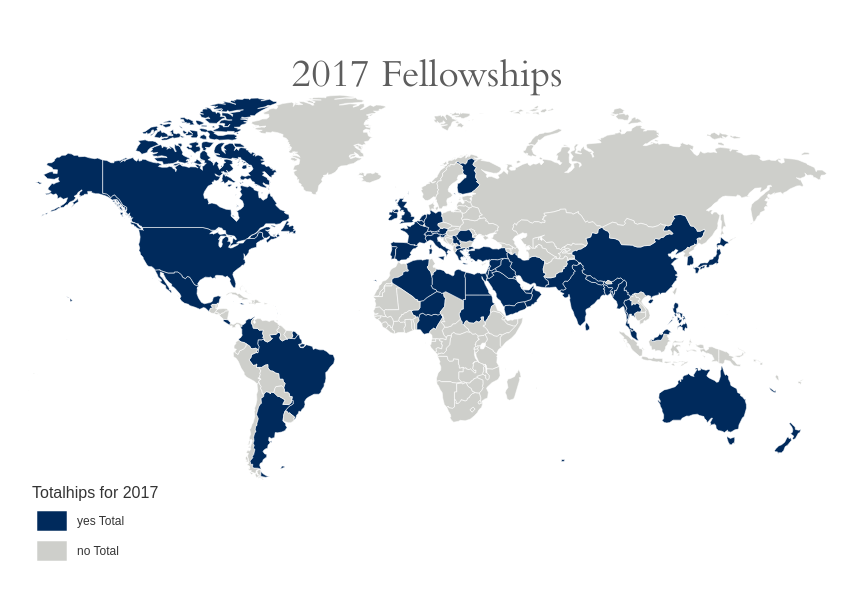
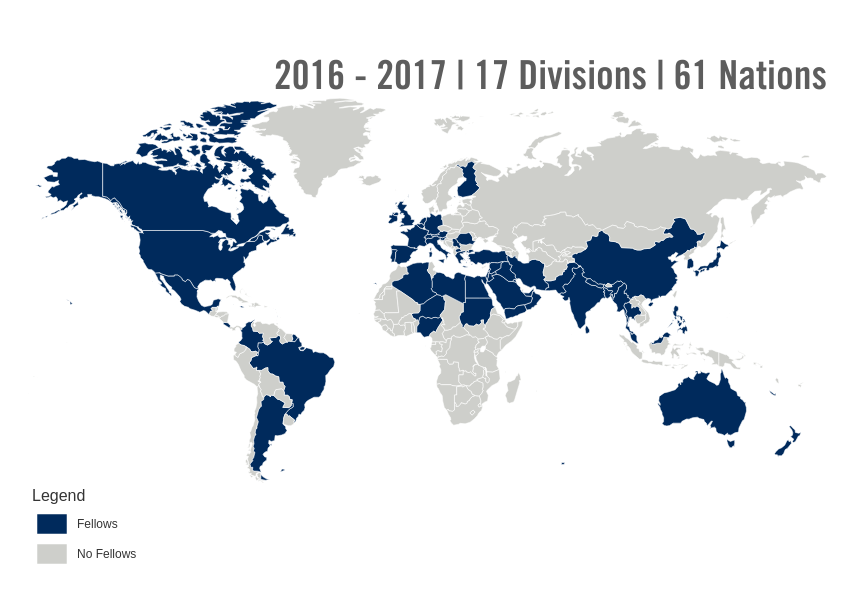
Before and after one commit to jandresg/uoft-testing, a plain HTML site: page index.html in a window 1280 px wide. Shown: the whole page, without its empty margins (213-1070 px from the left). Drawn offline with nearby package versions, Linux system fonts and the light colour scheme; some packages are replaced by stand-ins of ours; a script that the page names is missing.

Commit message:
routine commit
editing the views of the header and some cleaning up in the hover over pop ups

```diff
--- a/css/stylesheet.css
+++ b/css/stylesheet.css
@@ -26,12 +26,13 @@
 		color: #5d5d5d;
 		font-family: Helvetica, Arial, sans-serif;
 	}
-	h1 {
-		font-family: 'Bembo';
+	h2 {
+		font-family: 'TradeGothic20';
     	font-size: 40px;
     	font-weight: bold;
 		margin: auto;
 		margin-top: 50px;
+		text-align: right;
     }
 
     .container {
--- a/index.html
+++ b/index.html
@@ -22,16 +22,16 @@
 </head>
 <body>
 	<div class="container">
-		<h1><center> 2017 Fellowships</center></h1>
+		<h2>2016 - 2017 | 17 Divisions | 61 Nations </h2>
 
 		<div class="mapcontainer" onmouseout="scrollingText">
 
 			<div class="map">
-				<span>Alternative content for the map </span>
+<!-- 				<span>Alternative content for the map </span> -->
 			</div>
 
 			<div class="areaLegend">
-				<span>Alternative content for the legend</span>
+<!-- 				<span>Alternative content for the legend</span> -->
     		</div>
 
 		</div>
--- a/js/map.js
+++ b/js/map.js
@@ -16,7 +16,7 @@ $(function () {
       <!-- legend area -->
       legend: {
         area: {
-          title: "Totalhips for 2017",
+          title: "Legend",
           slices: [
             {
               max: 1,
@@ -26,7 +26,7 @@ $(function () {
               attrsHover: {
                 fill: "#008bb0"
               },
-              label: "yes Total"
+              label: "Fellows"
             },
             {
               <!-- NO Total -->
@@ -37,7 +37,7 @@ $(function () {
               attrsHover: {
                 fill: "#CECFCB"
               },
-              label: "no Total"
+              label: "No Fellows"
             }
           ]
         }
@@ -808,7 +808,7 @@ $(function () {
         "DZ": {
           value: "1",
           tooltip: {
-            content: "<span style=\"font-family: TradeGothic20; font-weight: bold;\">Algeria<br />Total : 1</span><font style=\"font-family: TradeGothic18;\"size=\"2\"><br /> Haematology(1)</font>"
+            content: "<span style=\"font-family: TradeGothic20; font-weight: bold;\">Algeria<br />Total : 1</span><font style=\"font-family: TradeGothic18;\"size=\"2\"><br /> Haematology (1)</font>"
           }
         },
 
```
